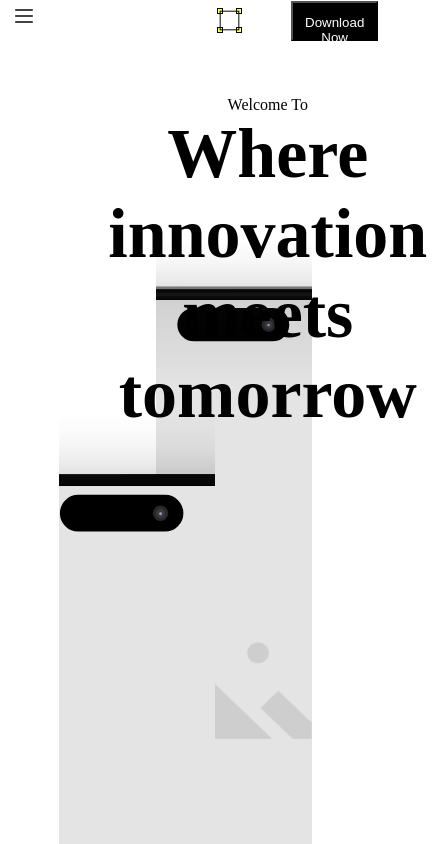
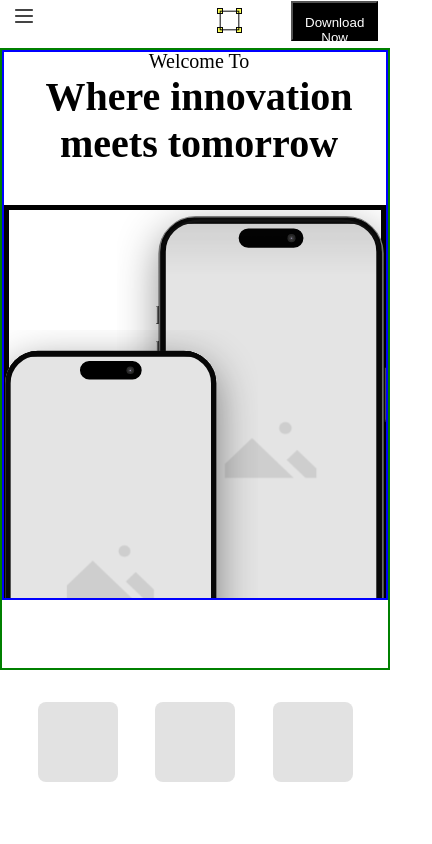
Before and after one commit to sahiba2503/NewFigma, a React (Vite) app: page / in a window 390 px wide. Shown: the top 844 px of the page, 432 px wide, since content can reach past the window. Built offline with nearby package versions, Linux system fonts and the light colour scheme.

Commit message:
make responsive width

```diff
--- a/src/App.css
+++ b/src/App.css
@@ -73,31 +73,45 @@ display: none;
    align-items: center;
 }
 .outer-main{
+    border: 2px solid green;
      width: 100%;
     height: 622px;
     display: flex;
     flex-direction: row;
-    justify-content: right;
-     align-items: center;
-     padding: 32px 104px;
+    padding: 32px 104px;
     position: absolute;
     top:72px;
     left: 0;
+    overflow: hidden;
 }
 .welcomImgContent{
+    border: 2px solid blue;
+    height: 100%;
+    width:  100%;
+    display: flex;
+    flex-direction: row;
+    justify-content: space-between;
+     overflow: hidden;
+}
+.iphoneImage{
+    border: 2px solid red;
+    width: 55%;
+    position: relative;
+
+}
+/* .welcomImgContent{
      width: 50%;
     display: flex;
     gap: 104px;
-}
+} */
 
  .iphon1 {
     /* border: 2px solid red; */
     width: 339px;
-    /* width: 15%; */
     height: 630px;
     position: absolute;
     top: 0px;
-    left: 324px;
+    left: 230px;
     background-image: url('/Devices (5).svg');
     background-size: cover;       /* 🔥 important */
     background-position: center;
@@ -110,25 +124,28 @@ display: none;
     height: 427px;
     position: absolute;
     top: 208px;
-    left: 104px;
     background-image: url('/iPhone15.svg');
     background-size: cover;
     background-position: center;
 }
 .welcomContent{
-    width: 53%;
+    border: 2px solid red;
+    width: 40%;
      height: 464px;
     gap: 24px;
     display: flex;
     flex-direction: column;
-   align-items: right;
-   justify-content: center;
+    justify-content: space-evenly;
+   /* align-items: right; */
+   /* justify-content: center; */
 }
 .welcomTo h1{
     font-size: 3.5rem;
 }
 .outer-welcom-btn{
-width: 288px;
+    border: 2px solid red;
+width: 75%;
+margin-top: 50px;
 display: flex;
 flex-direction: row;
 justify-content: space-between;
@@ -375,27 +392,35 @@ z-index: 1;
 
     }
     .welcomiphon{
-        width: 100%;
+        /* width: 100%; */
     }
        .welcomContent{
         width: 100%;
     }
     .outer-main{
-        height: 738px;
         top:48px;
+       padding: 0;
+    }
+    /* .welcomImgContent{ */
+        /* padding: 0;
+        border: 2px solid black;
+          display: block;    */
+    /* } */
+    .iphoneImage{
+        border: 5px solid black;
+        margin-top:40%;
+        height: 400px;
+        width: 100%;
+       position: relative;
+    }
 
-    }
-    .welcomImgContent{
-        padding: 0;
-
-    }
     .fourBoxes{
-         top:1016px;
+         top:670px;
     }
     .managementSection{
          height: 552px;
         display: block;
-        top:1140px;
+        top:840px;
     }
     .managementSection div{
         font-size: 50px;
@@ -404,7 +429,7 @@ z-index: 1;
     .StrategySec{
          padding: 24px 43px;
           height: 572px;
-        top:1700px;
+        top:1430px;
     }
     .strImgCon, .TecImgCon{
           display: block;
@@ -420,11 +445,11 @@ z-index: 1;
     }
 
      .TechnologyContent{
-         top:2254px;
+         top:1970px;
           padding: 24px 43px;
      }
 .graoundBreaking{
-    top:2826px;
+    top:2526px;
      padding: 24px 43px;
 }
 .outerArticle{
@@ -432,7 +457,7 @@ display: none;
 }
 
 .borSubscribe{
-  top:3298px;
+  top:3098px;
   text-align: center;
   height: 305px;
 }
@@ -440,7 +465,7 @@ display: none;
     width: 100%;
 }
 .BorderFooter{
-    top:3600px;
+    top:3400px;
 }
 .fourBoxes{
    gap:0;
@@ -463,43 +488,40 @@ display: none;
 
  .welcomImgContent{
      width: 100%;
-    height: 100%;
+    height: 550px;
+    overflow: hidden;
  }
 .welcometoWhere{
-    width: 84%;
+    width: 100%;
+    font-size: 20px;
     text-align: center;
     height: 136px;
     position: absolute;
-    top:48px;
+    top:0px;
 }
 .WelcomeLorem{
     /* border: 2px solid red; */
     background-color: white;
-    width: 84%;
-    height: 80px;
-    position: absolute;
-    top:880px;
-}
+    display: none;
+    }
  .iphon1 {
- /* width: 170px; */
-    width: 40%;
+    width: 83%;
     height: 100%;
     position: absolute;
-    top: 196px;
-    left: 40%;
+    top: 0px;
+    left: 29%;
    background-size: cover;
     background-position: center;
 
 }
 
 .iphon2 {
-    /* width: 170px; */
-    width: 40%;
-     height: 78%;
+    width: 75%;
+    height: 70%;
     position: absolute;
-    top: 370px;
-    left: 15%;
-     background-size: cover;
+    top: 120px;
+    left: -30px;
+    background-size: cover;
     background-position: center;
 }
 .outer-welcom-btn{
@@ -511,9 +533,9 @@ display: none;
     width: 40%;
 
 }
-.welcometoWhere h1{
+/* .welcometoWhere h1{
 font-size: 70px;
-}
+} */
 
 
  }
--- a/src/Welcome.jsx
+++ b/src/Welcome.jsx
@@ -7,9 +7,11 @@ import React from 'react'
 function Welcome() {
   return (
     <div className='outer-main'>
-      <div className='welcomImgContent'>
+     <div className='welcomImgContent'>
+       <div className="iphoneImage">
      <div className="iphon1"></div>
 <div className="iphon2"></div>
+</div>
       <div className='welcomContent'>
         <div className='welcometoWhere'>
         <span>Welcome To</span>
```
